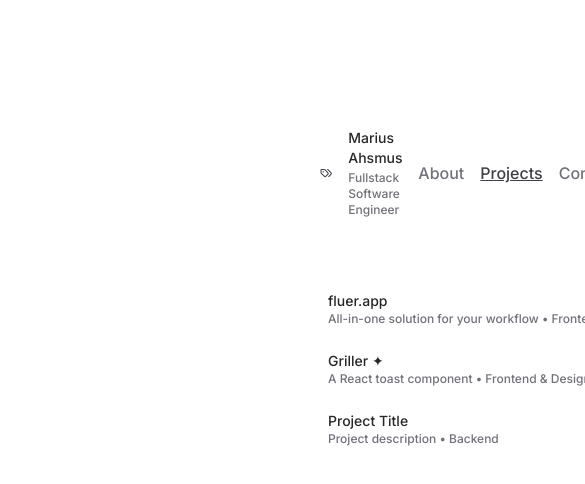
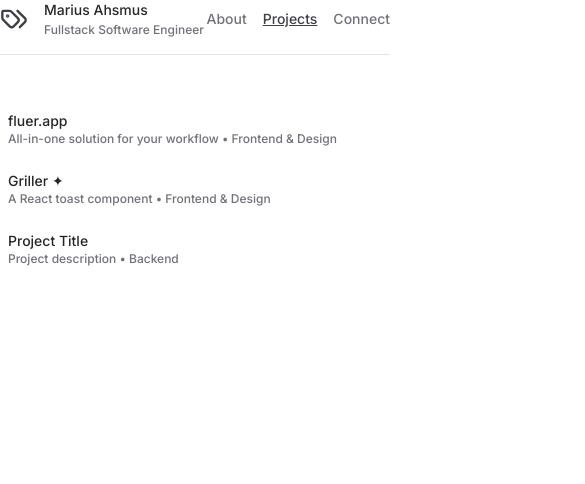
Before and after one commit to mvriu5/portfolio, a Next.js app: page / in a window 390 px wide. Shown: the top 484 px of the page, 585 px wide, since content can reach past the window. Built offline with nearby package versions, Linux system fonts and the light colour scheme.

Commit message:
feat: responsive page

```diff
--- a/src/app/layout.tsx
+++ b/src/app/layout.tsx
@@ -13,7 +13,7 @@ export default function RootLayout({children,}: Readonly<{ children: React.React
   return (
     <html lang="en">
       <body className={inter.className}>
-        <div className={"w-screen h-screen flex flex-col px-80 py-32 bg-white"}>
+        <div className={"w-screen h-max"}>
           {children}
         </div>
       </body>
--- a/src/app/page.tsx
+++ b/src/app/page.tsx
@@ -12,7 +12,7 @@ export default function Home() {
     const [page, setPage] = useState<Page>("Projects");
 
     return (
-        <div className={"flex flex-col space-y-4"}>
+        <div className={"flex flex-col space-y-4 xl:px-96 xl:py-32 lg:px-32 lg:py-16 md:px-16 md:py-8 sm:px-8 sm:py-4"}>
 
             <div className={"flex flex-row justify-between items-center"}>
 
@@ -24,7 +24,7 @@ export default function Home() {
                     </div>
                 </div>
 
-                <div className={"flex flex-row justify-end space-x-4 text-zinc-500 font-medium"}>
+                <div className={"flex flex-row justify-end space-x-4 text-sm text-zinc-500 font-medium"}>
                     <span className={`${page === "About" ? "underline text-zinc-700" : "hover:underline"} cursor-pointer`}
                           onClick={() => setPage("About")}
                     >
--- a/tailwind.config.ts
+++ b/tailwind.config.ts
@@ -14,7 +14,11 @@ const config = {
       center: true,
       padding: "2rem",
       screens: {
-        "2xl": "1400px",
+        'sm': '640px',
+        'md': '768px',
+        'lg': '1024px',
+        'xl': '1280px',
+        '2xl': '1536px',
       },
     },
     extend: {
```
